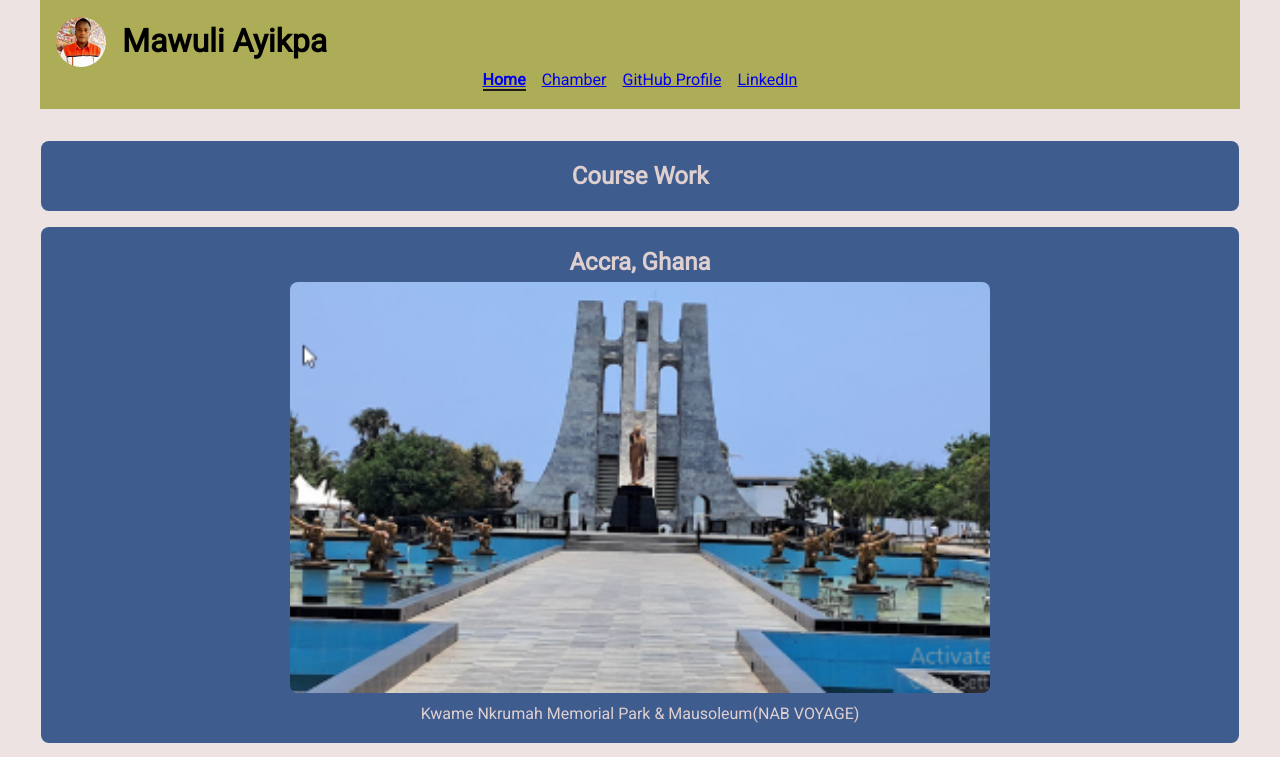
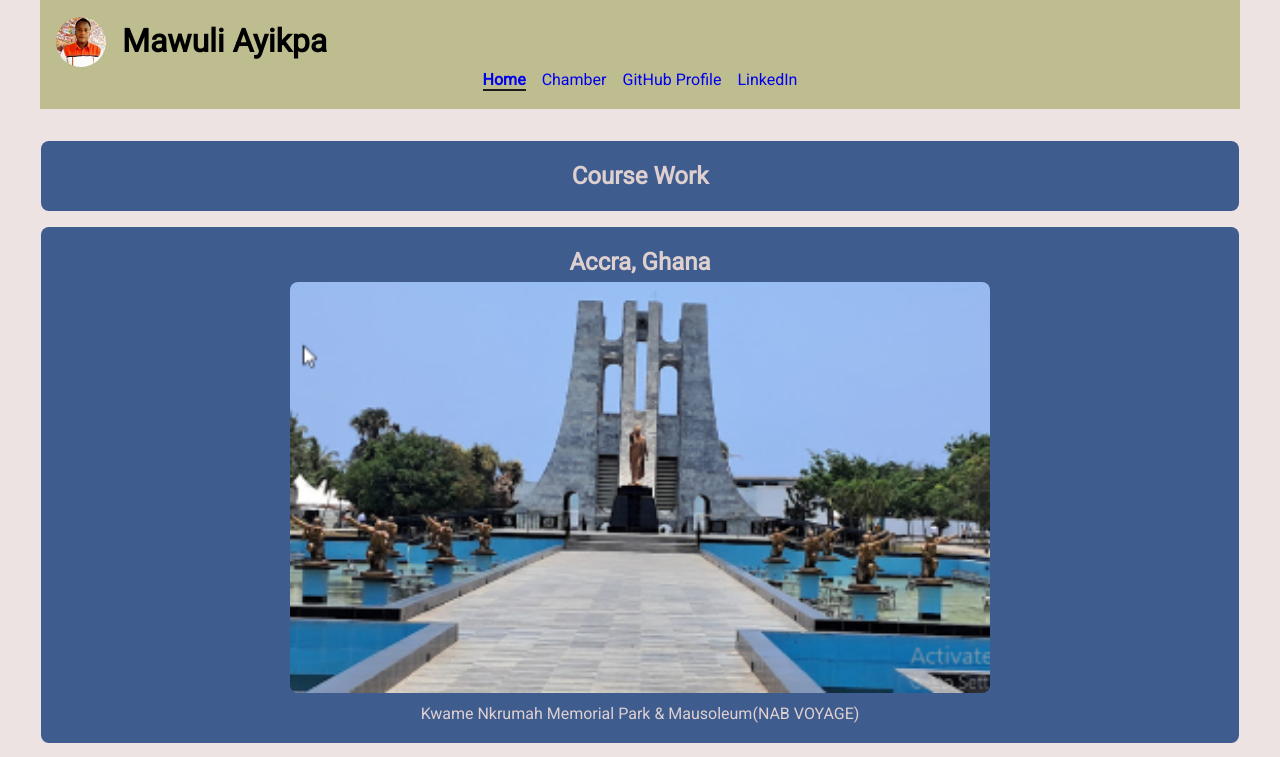
Before and after one commit to mawuli44/wdd231, a plain HTML site: page index.html in a window 1280 px wide. Shown: the top 757 px of the page. Drawn offline with Linux system fonts and the light colour scheme.

Commit message:
commit change

```diff
--- a/styles/home.css
+++ b/styles/home.css
@@ -3,6 +3,8 @@
     margin: 0;
     padding: 0;
     box-sizing: border-box;
+    list-style: none;
+    text-decoration: none;
 }
 
 body {
@@ -18,7 +20,7 @@ body {
 }
 
 header {
-    background-color: rgb(173, 173, 88);
+    background-color: rgb(189, 189, 143);
     color: black;
     padding: 1rem;
     width: 100%;
@@ -67,6 +69,7 @@ header img {
     text-decoration: none;
     margin-left: auto;
     justify-content: space-between;
+    d
 }
 
 
```
